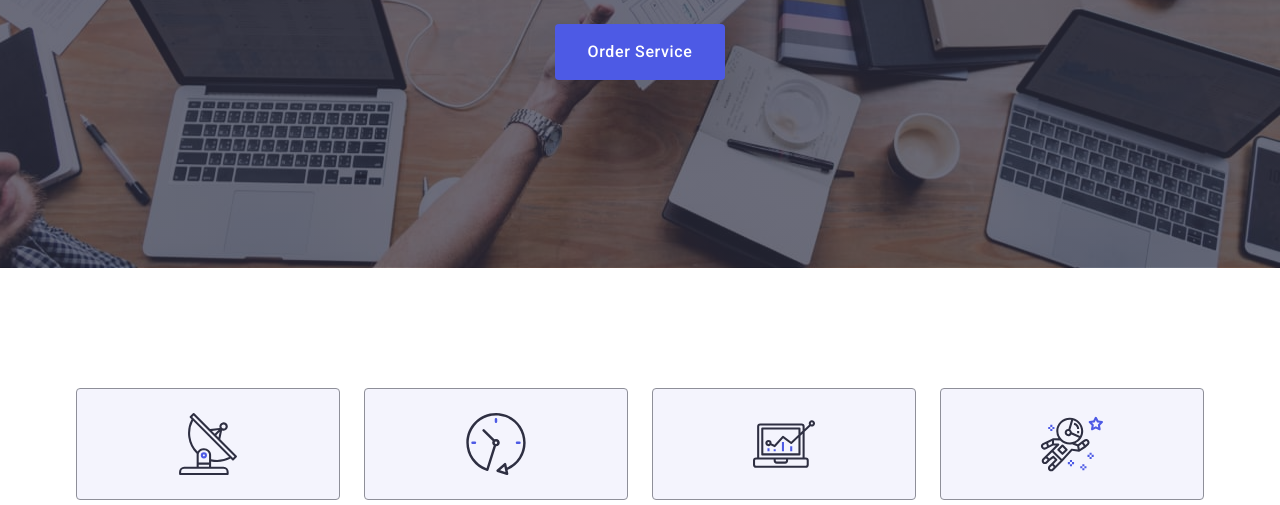
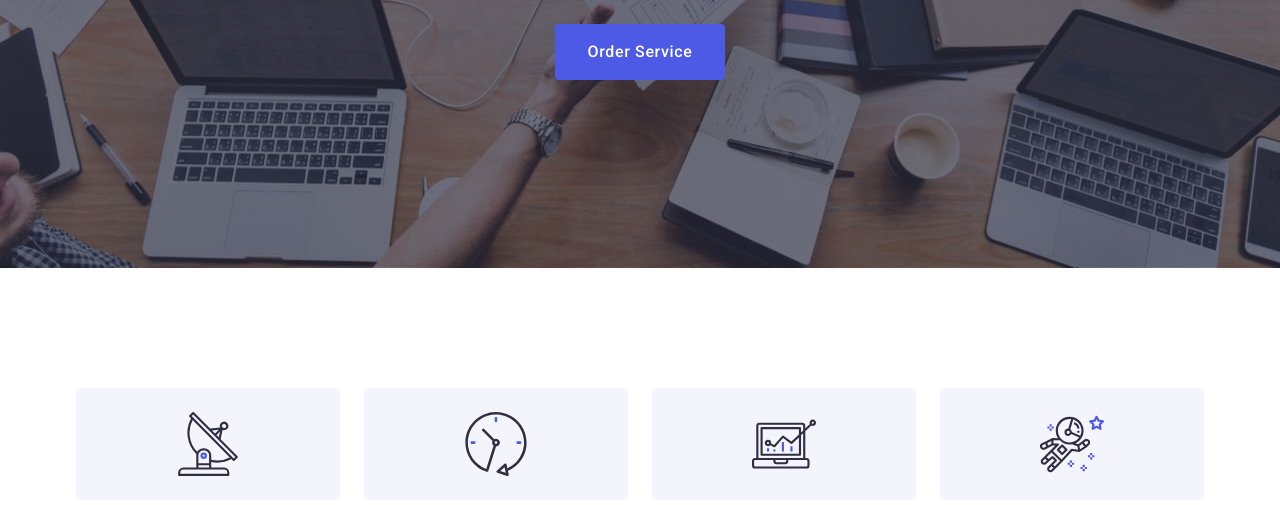
Before and after one commit to Anna-Anatoliivna/goit-markup-hw-04, a plain HTML site: page index.html in a window 1280 px wide. Shown: the part 405-910 px from the top of the page. Drawn offline with nearby package versions, Linux system fonts and the light colour scheme.

Commit message:
third auto-check correction

```diff
--- a/css/styles.css
+++ b/css/styles.css
@@ -204,15 +204,11 @@ img {
   display: block;
   width: calc((100% - 72px) / 4);
 }
-.icon {
-  padding-top: 24px;
-  padding-bottom: 24px;
-}
-.rectangle {
-  position: relative;
-  border: 1px solid #8e8f99;
+.advantages-icon-box {
+  display: flex;
+  justify-content: center;
+  align-items: center;
   border-radius: 4px;
-  width: 264px;
   height: 112px;
   background: #f4f4fd;
   margin-bottom: 8px;
@@ -369,9 +365,7 @@ img {
   top: 0;
   left: 0;
   background: #4d5ae5;
-  padding-left: 32px;
-  padding-right: 32px;
-  padding-top: 40px;
+  padding: 40px 32px;
   color: #f4f4fd;
   font-size: 16px;
   line-height: 24px;
--- a/index.html
+++ b/index.html
@@ -57,18 +57,22 @@
                 <h2 class="visually-hidden">Advantages</h2>
                 <ul class="advantages-list">
                     <li class="advantages-item">
-                        <svg class="icon rectangle" width="64" height="64" aria-label="strategy icon">
+                        <div class="advantages-icon-box"><svg class="icon rectangle" width="64" height="64"
+                                aria-label="strategy icon">
                                 <use href="./images/icons.svg#icon-antenna"></use>
                             </svg>
+                        </div>
                         <h3 class="advantages-item-title">Strategy</h3>
                         <p class="advantages-item-text">Our goal is to identify the business
                             problem to walk away with the perfect and creative solution.
                         </p>
                     </li>
                     <li class="advantages-item">
-                        <svg class="icon rectangle" width="64" height="64" aria-label="punctuality icon">
+                        <div class="advantages-icon-box"><svg class="icon rectangle" width="64" height="64"
+                                aria-label="punctuality icon">
                                 <use href="./images/icons.svg#icon-clock"></use>
                             </svg>
+                        </div>
                         <h3 class="advantages-item-title">Punctuality</h3>
                         <p class="advantages-item-text">Bring the key message to the brand's audience for the best price
                             within the
@@ -77,9 +81,11 @@
                         </p>
                     </li>
                     <li class="advantages-item">
-                        <svg class="icon rectangle" width="64" height="64" aria-label="diligence icon">
+                        <div class="advantages-icon-box"><svg class="icon rectangle" width="64" height="64"
+                                aria-label="diligence icon">
                                 <use href="./images/icons.svg#icon-diagram"></use>
                             </svg>
+                        </div>
                         <h3 class="advantages-item-title">Diligence</h3>
                         <p class="advantages-item-text">Research and confirm brands that present the strongest digital
                             growth
@@ -88,9 +94,11 @@
                         </p>
                     </li>
                     <li class="advantages-item">
-                        <svg class="icon rectangle" width="64" height="64" aria-label="technologies icon">
+                        <div class="advantages-icon-box"><svg class="icon rectangle" width="64" height="64"
+                                aria-label="technologies icon">
                                 <use href="./images/icons.svg#icon-astronaut"></use>
                             </svg>
+                        </div>
                         <h3 class="advantages-item-title">Technologies</h3>
                         <p class="advantages-item-text">Design practice focused on digital experiences. We bring forth a
                             deep
```
Lines whose indentation alone changed are shown as unchanged.
